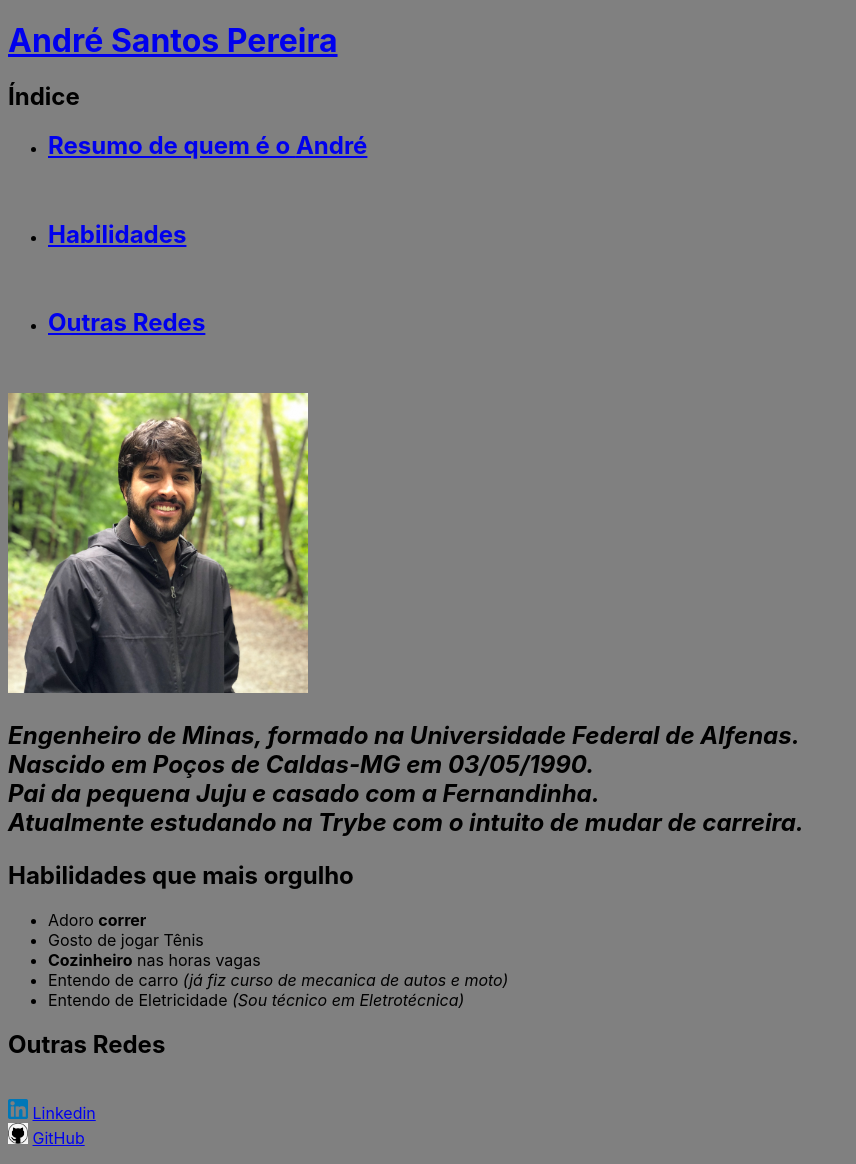
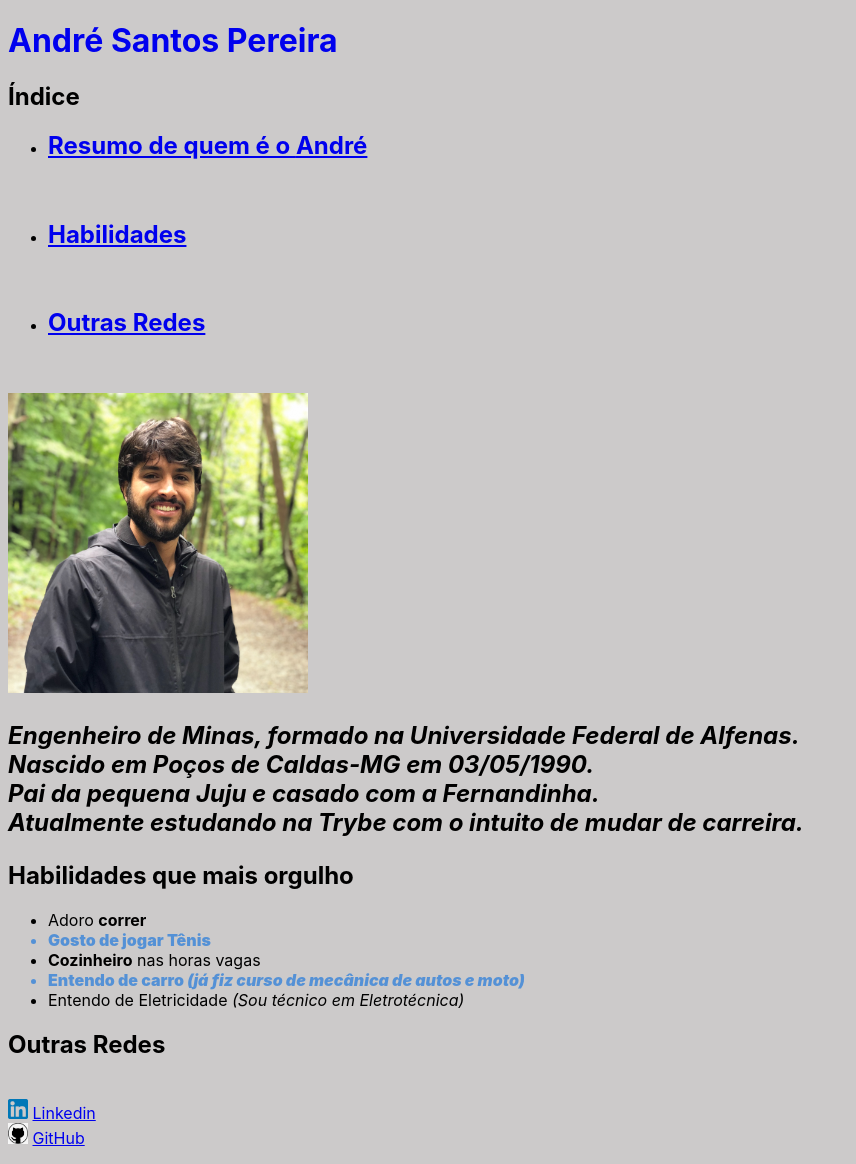
Before and after one commit to AndreSanpe/AndreSanpe.github.io, a plain HTML site: page index.html in a window 1280 px wide. Shown: the whole page, without its empty margins (0-856 px from the left). Drawn offline with Linux system fonts and the light colour scheme.

Commit message:
alterando estilo de tegs

```diff
--- a/index.html
+++ b/index.html
@@ -16,10 +16,17 @@
             }
             #resumo{
                 font-style: italic;
+                text-decoration: none;
             }
             body{
                 font-family: -apple-system, BlinkMacSystemFont, 'Segoe UI', Roboto, Oxygen, Ubuntu, Cantarell, 'Open Sans', 'Helvetica Neue', sans-serif;
-                background-color: gray;
+                background-color: rgba(184, 180, 180, 0.705);
+            }
+
+            .estilo-destacado{
+                color: rgb(84, 145, 214);
+                font-weight: 900;
+
             }
 
 
@@ -27,7 +34,7 @@
         </style>
     </head>
     <body>
-        <h1> <a href="#foto">André Santos Pereira</a></h1>
+        <h1> <a href="#foto" style="text-decoration: none;">André Santos Pereira</a></h1>
         <h2><b>Índice</b></h2>
     <ul>
         <li><h2><a href="#resumo">Resumo de quem é o <b>André</b></a></h2><br></li>
@@ -44,9 +51,9 @@
             <h2 id="habilidades">Habilidades que mais orgulho</h2>
         <ul>
             <li>Adoro <strong>correr</strong></li>
-            <li>Gosto de jogar Tênis</li>
+            <li class="estilo-destacado">Gosto de jogar Tênis</li>
             <li><strong>Cozinheiro</strong> nas horas vagas</li>
-            <li>Entendo de carro <i>(já fiz curso de mecanica de autos e moto)</i></li>
+            <li class="estilo-destacado">Entendo de carro <i>(já fiz curso de mecânica de autos e moto)</i></li>
             <li>Entendo de Eletricidade <i>(Sou técnico em Eletrotécnica)</i></li>
         </ul>
         </p>
```
